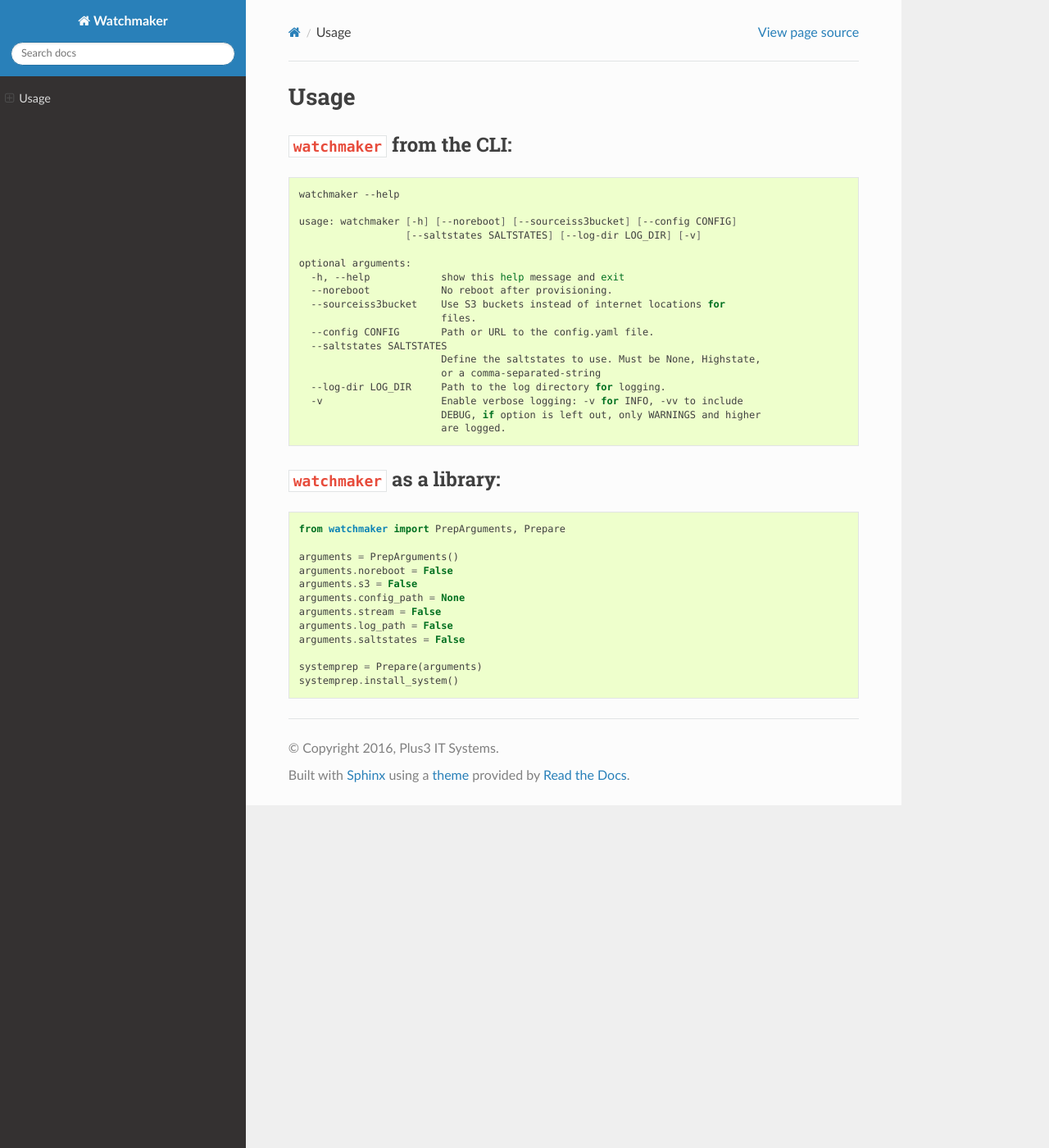
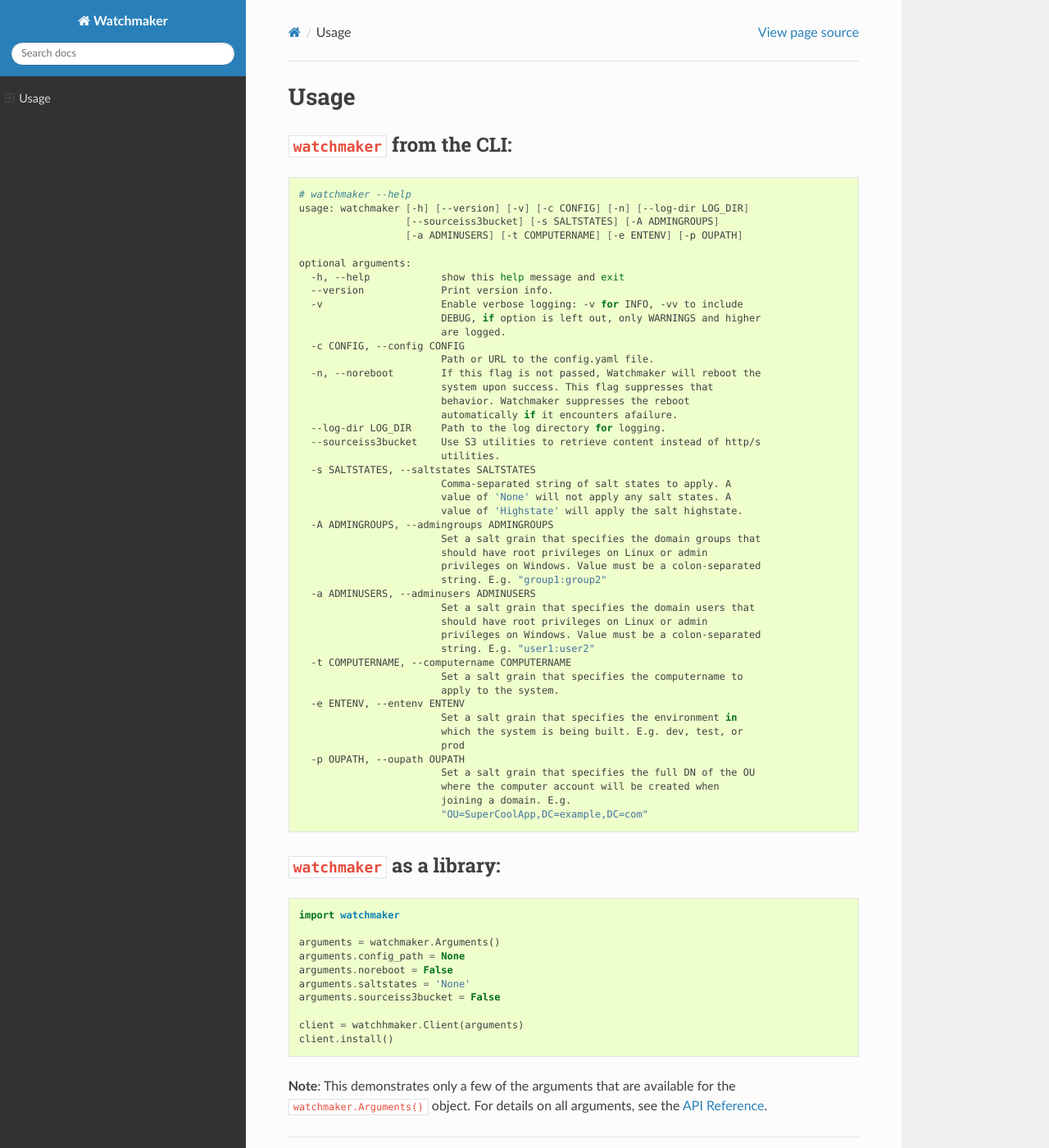
Before and after one commit to plus3it/watchmaker, a Sphinx documentation site: the page built from docs/usage.md, in a window 1280 px wide and 1400 px high. Shown: the whole window at 82% size. Built offline with Sphinx 7.4.7 and the Read the Docs theme 2.0.0, drawn with Linux system fonts in a browser that asks for light colours.

Commit message:
Updates usage doc with new api entry example

````diff
--- a/docs/usage.md
+++ b/docs/usage.md
@@ -3,39 +3,69 @@
 ## `watchmaker` from the CLI:
 
 ```shell
-watchmaker --help
-
-usage: watchmaker [-h] [--noreboot] [--sourceiss3bucket] [--config CONFIG]
-                  [--saltstates SALTSTATES] [--log-dir LOG_DIR] [-v]
+# watchmaker --help
+usage: watchmaker [-h] [--version] [-v] [-c CONFIG] [-n] [--log-dir LOG_DIR]
+                  [--sourceiss3bucket] [-s SALTSTATES] [-A ADMINGROUPS]
+                  [-a ADMINUSERS] [-t COMPUTERNAME] [-e ENTENV] [-p OUPATH]
 
 optional arguments:
   -h, --help            show this help message and exit
-  --noreboot            No reboot after provisioning.
-  --sourceiss3bucket    Use S3 buckets instead of internet locations for
-                        files.
-  --config CONFIG       Path or URL to the config.yaml file.
-  --saltstates SALTSTATES
-                        Define the saltstates to use. Must be None, Highstate,
-                        or a comma-separated-string
-  --log-dir LOG_DIR     Path to the log directory for logging.
+  --version             Print version info.
   -v                    Enable verbose logging: -v for INFO, -vv to include
                         DEBUG, if option is left out, only WARNINGS and higher
                         are logged.
+  -c CONFIG, --config CONFIG
+                        Path or URL to the config.yaml file.
+  -n, --noreboot        If this flag is not passed, Watchmaker will reboot the
+                        system upon success. This flag suppresses that
+                        behavior. Watchmaker suppresses the reboot
+                        automatically if it encounters afailure.
+  --log-dir LOG_DIR     Path to the log directory for logging.
+  --sourceiss3bucket    Use S3 utilities to retrieve content instead of http/s
+                        utilities.
+  -s SALTSTATES, --saltstates SALTSTATES
+                        Comma-separated string of salt states to apply. A
+                        value of 'None' will not apply any salt states. A
+                        value of 'Highstate' will apply the salt highstate.
+  -A ADMINGROUPS, --admingroups ADMINGROUPS
+                        Set a salt grain that specifies the domain groups that
+                        should have root privileges on Linux or admin
+                        privileges on Windows. Value must be a colon-separated
+                        string. E.g. "group1:group2"
+  -a ADMINUSERS, --adminusers ADMINUSERS
+                        Set a salt grain that specifies the domain users that
+                        should have root privileges on Linux or admin
+                        privileges on Windows. Value must be a colon-separated
+                        string. E.g. "user1:user2"
+  -t COMPUTERNAME, --computername COMPUTERNAME
+                        Set a salt grain that specifies the computername to
+                        apply to the system.
+  -e ENTENV, --entenv ENTENV
+                        Set a salt grain that specifies the environment in
+                        which the system is being built. E.g. dev, test, or
+                        prod
+  -p OUPATH, --oupath OUPATH
+                        Set a salt grain that specifies the full DN of the OU
+                        where the computer account will be created when
+                        joining a domain. E.g.
+                        "OU=SuperCoolApp,DC=example,DC=com"
 ```
 
 ## `watchmaker` as a library:
 
 ```python
-from watchmaker import PrepArguments, Prepare
+import watchmaker
 
-arguments = PrepArguments()
+arguments = watchmaker.Arguments()
+arguments.config_path = None
 arguments.noreboot = False
-arguments.s3 = False
-arguments.config_path = None
-arguments.stream = False
-arguments.log_path = False
-arguments.saltstates = False
+arguments.saltstates = 'None'
+arguments.sourceiss3bucket = False
 
-systemprep = Prepare(arguments)
-systemprep.install_system()
+client = watchhmaker.Client(arguments)
+client.install()
 ```
+
+**Note**: This demonstrates only a few of the arguments that are available for
+the `watchmaker.Arguments()` object. For details on all arguments, see the
+[API Reference](api.md).
--- a/src/watchmaker/__init__.py
+++ b/src/watchmaker/__init__.py
@@ -27,7 +27,7 @@
             (Defaults to ``None``) Path or URL to the Watchmaker configuration
             file. If ``None``, the default config.yaml file is used.
         log_dir (:obj:`str`):
-            (Defaults to ``None``) See :func:`prepare_logging`.
+            (Defaults to ``None``) See :func:`logger.prepare_logging`.
         noreboot (:obj:`bool`):
             (Defaults to ``False``): Switch to control whether to reboot the
             system upon a successfull execution of
````
Also changed, not shown: docs/api.md (+6 -0 lines), 1 other file.
